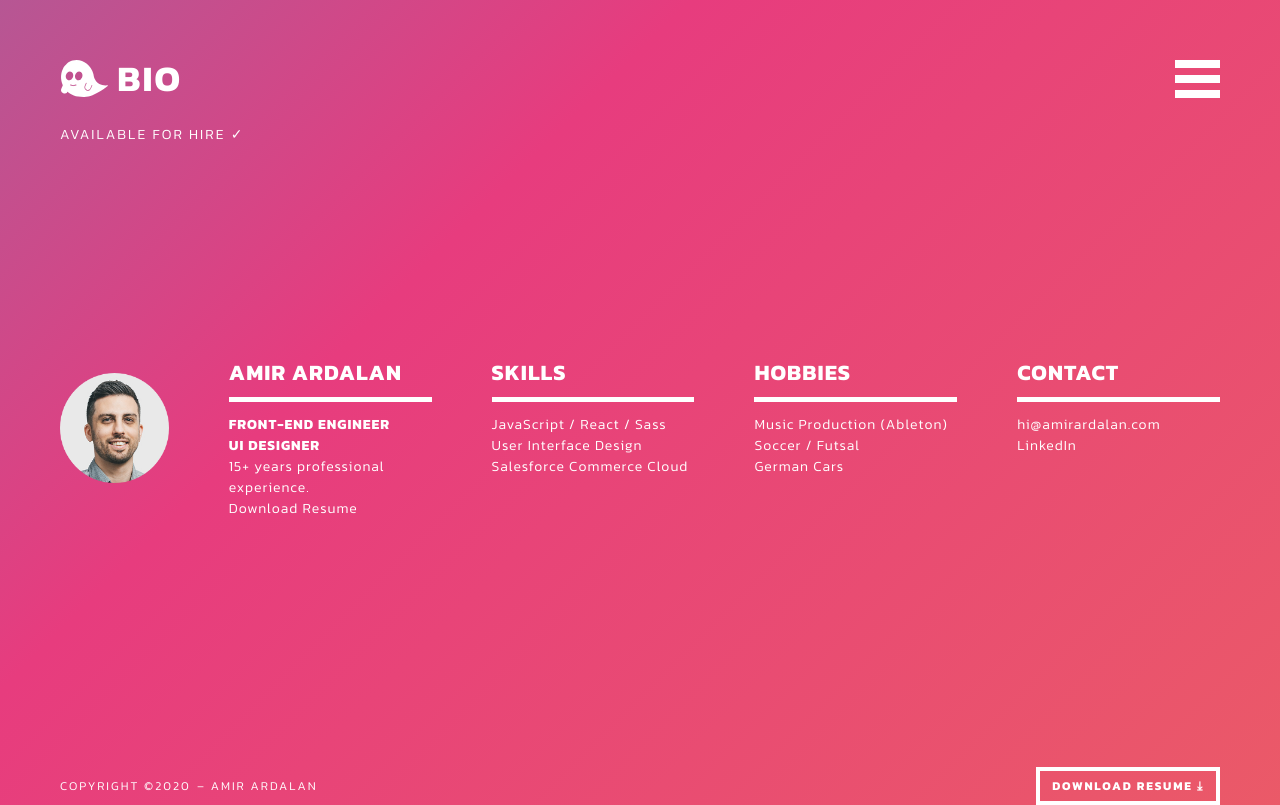
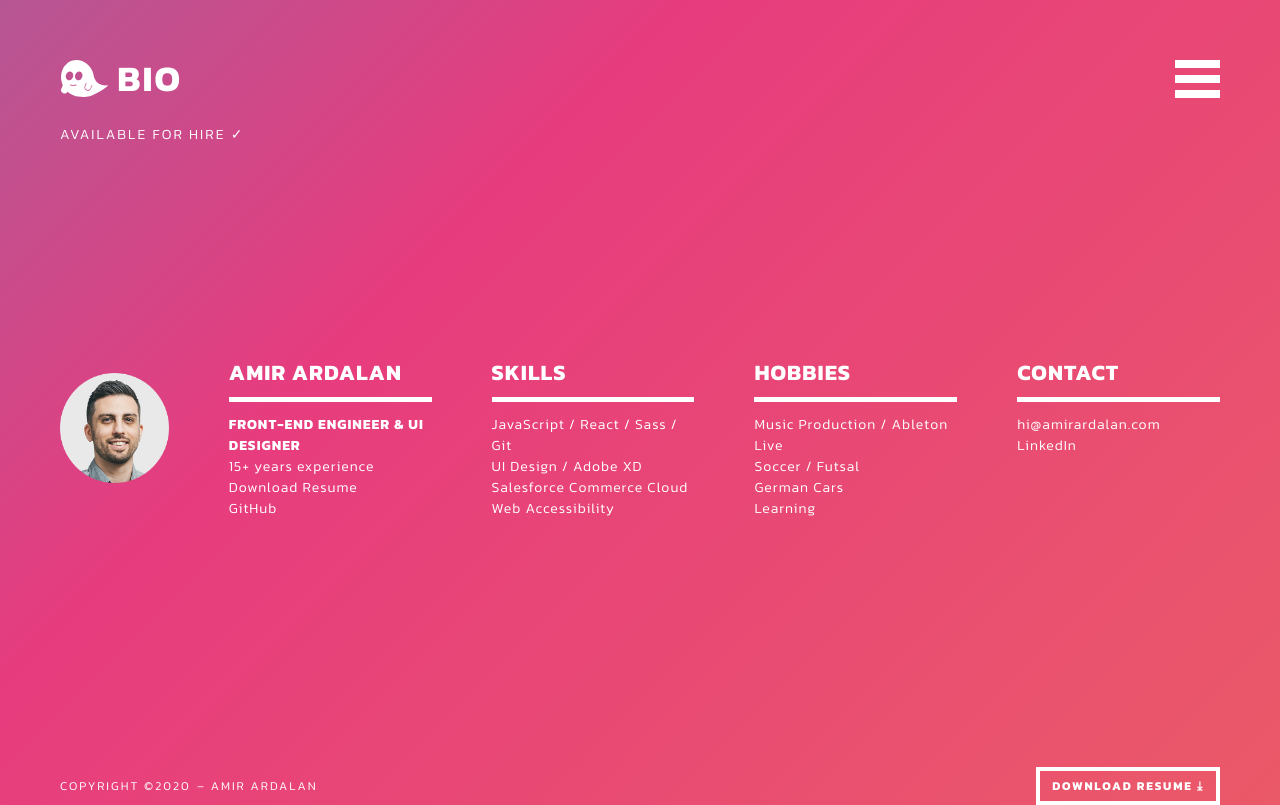
Before and after one commit to amirardalan/aa20, a React (Create React App) app: page /bio in a window 1280 px wide. Built offline with nearby package versions, Linux system fonts and the light colour scheme.

Commit message:
update bio content

```diff
--- a/src/pages/Bio.js
+++ b/src/pages/Bio.js
@@ -24,6 +24,12 @@ function Bio() {
             action: 'LinkedIn Link Clicked'
         })
     }
+    const GitHubLink = () => {
+        ReactGA.event({
+            category: 'Link',
+            action: 'GitHub Link Clicked'
+        })
+    }
 
     return (
         <div className="Bio Page">
@@ -41,21 +47,24 @@ function Bio() {
                     </div>
                     <div className="Content-item">
                         <h3>Amir Ardalan</h3>
-                        <strong>Front-End Engineer <br /> UI Designer</strong>
-                        <p>15+ years professional experience.</p>
-                        <a className="Text-link" href="./amir-ardalan-resume.pdf">Download Resume</a>
+                        <strong>Front-End Engineer {'&'} UI Designer</strong>
+                        <p>15+ years experience</p>
+                        <p><a className="Text-link" href="./amir-ardalan-resume.pdf">Download Resume</a></p>
+                        <p><a className="Text-link" href="http://github.com/amirardalan" onClick={GitHubLink} target="_blank" rel="noreferrer">GitHub</a></p>
                     </div>
                     <div className="Content-item">
                         <h3>Skills</h3>
-                        <p>JavaScript / React / Sass</p>
-                        <p>User Interface Design</p>
+                        <p>JavaScript / React / Sass / Git</p>
+                        <p>UI Design / Adobe XD</p>
                         <p>Salesforce Commerce Cloud</p>
+                        <p>Web Accessibility</p>
                     </div>
                     <div className="Content-item">
                         <h3>Hobbies</h3>
-                        <p>Music Production (Ableton)</p>
+                        <p>Music Production / Ableton Live</p>
                         <p>Soccer / Futsal</p>
                         <p>German Cars</p>
+                        <p>Learning</p>
                     </div>
                     <div className="Content-item">
                         <h3>Contact</h3>
```
